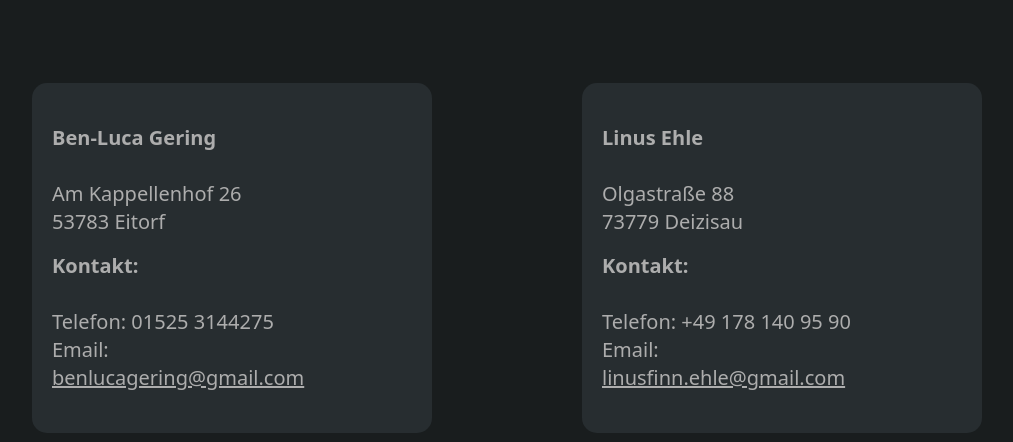
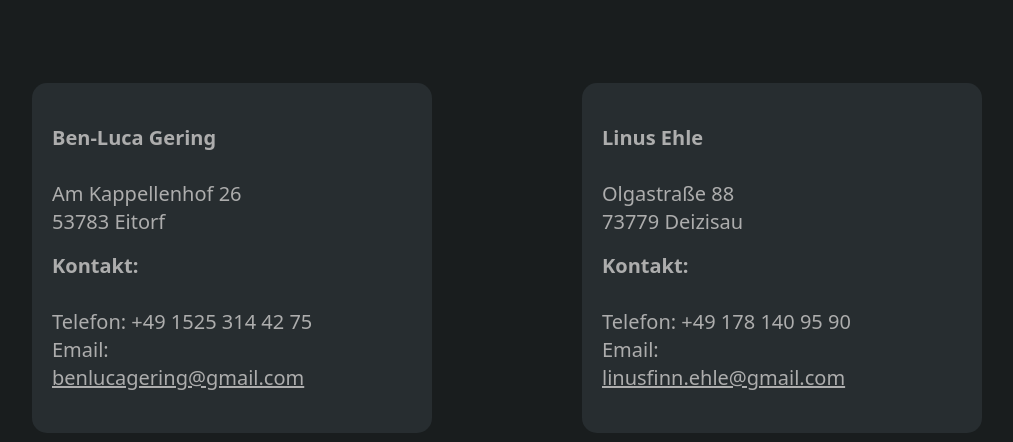
Before and after one commit to Ferbion-lT/V3, a Vue app: page / in a window 1280 px wide. Shown: the part 6340-6782 px from the top of the page, without its empty margins (133-1146 px from the left). Built offline with nearby package versions, Linux system fonts and the light colour scheme.

Commit message:
Changed number

```diff
--- a/src/components/Footer.vue
+++ b/src/components/Footer.vue
@@ -6,7 +6,7 @@
                 <span class="font-bold">Ben-Luca Gering</span><br>
                 Am Kappellenhof 26<br>53783 Eitorf<br>
                 <span class="font-bold pt-4">Kontakt:</span><br>
-                Telefon: 01525 3144275<br>
+                Telefon: +49 1525 314 42 75<br>
                 Email:
                 <a class="underline hover:text-[#01a7ee]" href="mailto:benlucagering@gmail.com" >
                     benlucagering@gmail.com
```
